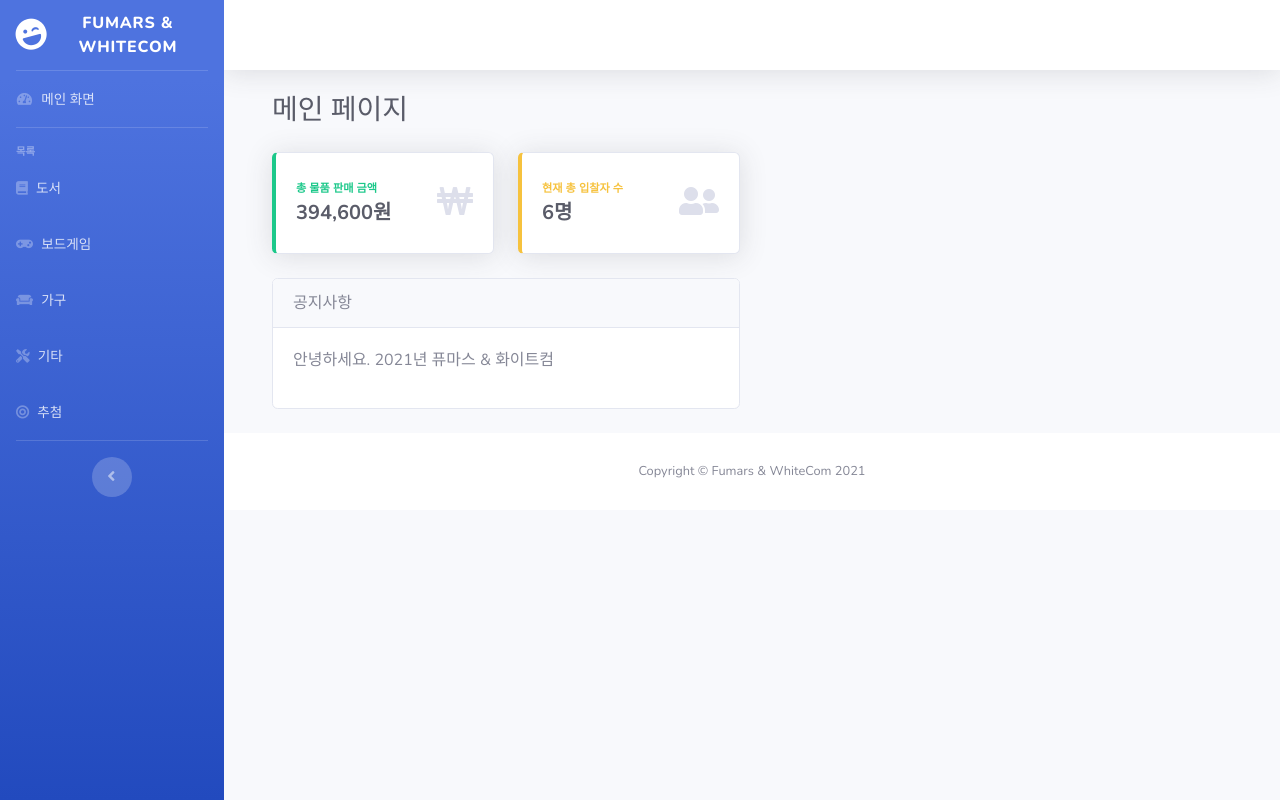
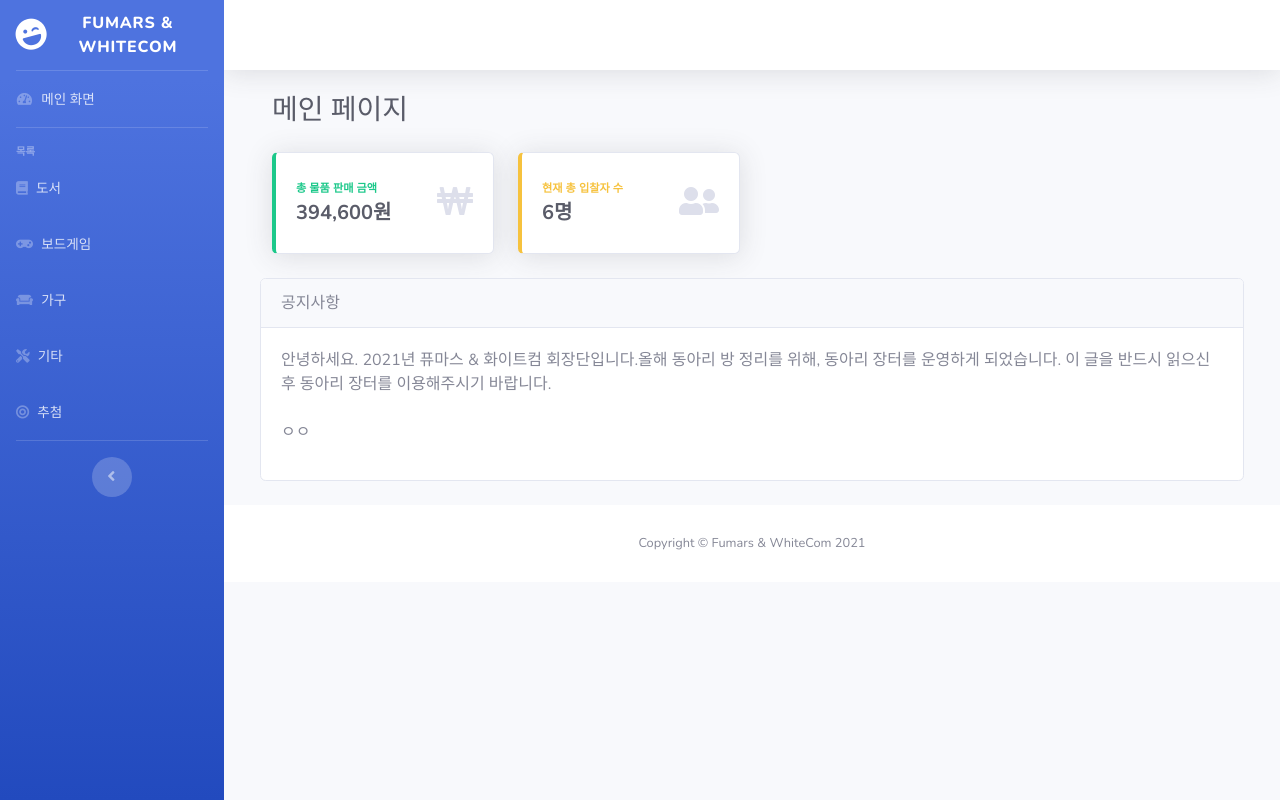
Before and after one commit to rubinstory/auction, a Django app: page / in a window 1280 px wide. Run offline with Django 3.2, Linux system fonts and the light colour scheme; data comes from the database, SQL or seed files in the repository; some libraries are stand-ins or nearby versions; some web fonts are replaced.

```diff
--- a/web/auction/templates/boardGame.html
+++ b/web/auction/templates/boardGame.html
@@ -55,9 +55,6 @@
 
 
                     <div class="row">
-
-                        <div class="col-lg-6">
-
                             <!-- Default Card Example -->
                             <div class="card mb-4">
                                 <div class="card-header">
@@ -84,7 +81,6 @@
                                     </a>
                                 </div>
                             </div>
-                        </div>
                     </div>
 
 {% endblock %}
--- a/web/auction/templates/book.html
+++ b/web/auction/templates/book.html
@@ -56,9 +56,6 @@
 
 
                     <div class="row">
-
-                        <div class="col-lg-6">
-
                             <!-- Default Card Example -->
                             <div class="card mb-4">
                                 <div class="card-header">
@@ -85,7 +82,6 @@
                                     </a>
                                 </div>
                             </div>
-                        </div>
                     </div>
 
 {% endblock %}
--- a/web/auction/templates/etc.html
+++ b/web/auction/templates/etc.html
@@ -56,9 +56,6 @@
 
 
                     <div class="row">
-
-                        <div class="col-lg-6">
-
                             <!-- Default Card Example -->
                             <div class="card mb-4">
                                 <div class="card-header">
@@ -88,7 +85,6 @@
                                     </a>
                                 </div>
                             </div>
-                        </div>
                     </div>
 
 {% endblock %}
--- a/web/auction/templates/furniture.html
+++ b/web/auction/templates/furniture.html
@@ -56,9 +56,6 @@
 
 
                     <div class="row">
-
-                        <div class="col-lg-6">
-
                             <!-- Default Card Example -->
                             <div class="card mb-4">
                                 <div class="card-header">
@@ -85,7 +82,6 @@
                                     </a>
                                 </div>
                             </div>
-                        </div>
                     </div>
 
 {% endblock %}
--- a/web/auction/templates/home.html
+++ b/web/auction/templates/home.html
@@ -49,8 +49,6 @@
 
                     <div class="row">
 
-                        <div class="col-lg-6">
-
                             <!-- Default Card Example -->
                             <div class="card mb-4">
                                 <div class="card-header">
@@ -58,11 +56,12 @@
                                 </div>
                                 <div class="card-body">
                                     <p>
-                                        안녕하세요. 2021년 퓨마스 & 화이트컴
+                                        안녕하세요. 2021년 퓨마스 & 화이트컴 회장단입니다.올해 동아리 방 정리를 위해, 동아리 장터를 운영하게 되었습니다. 이 글을 반드시 읽으신 후 동아리 장터를 이용해주시기 바랍니다.<br> <br>
+
+                                        ㅇㅇ
                                     </p>
                                 </div>
                             </div>
-                        </div>
                     </div>
 
 {% endblock %}
```
